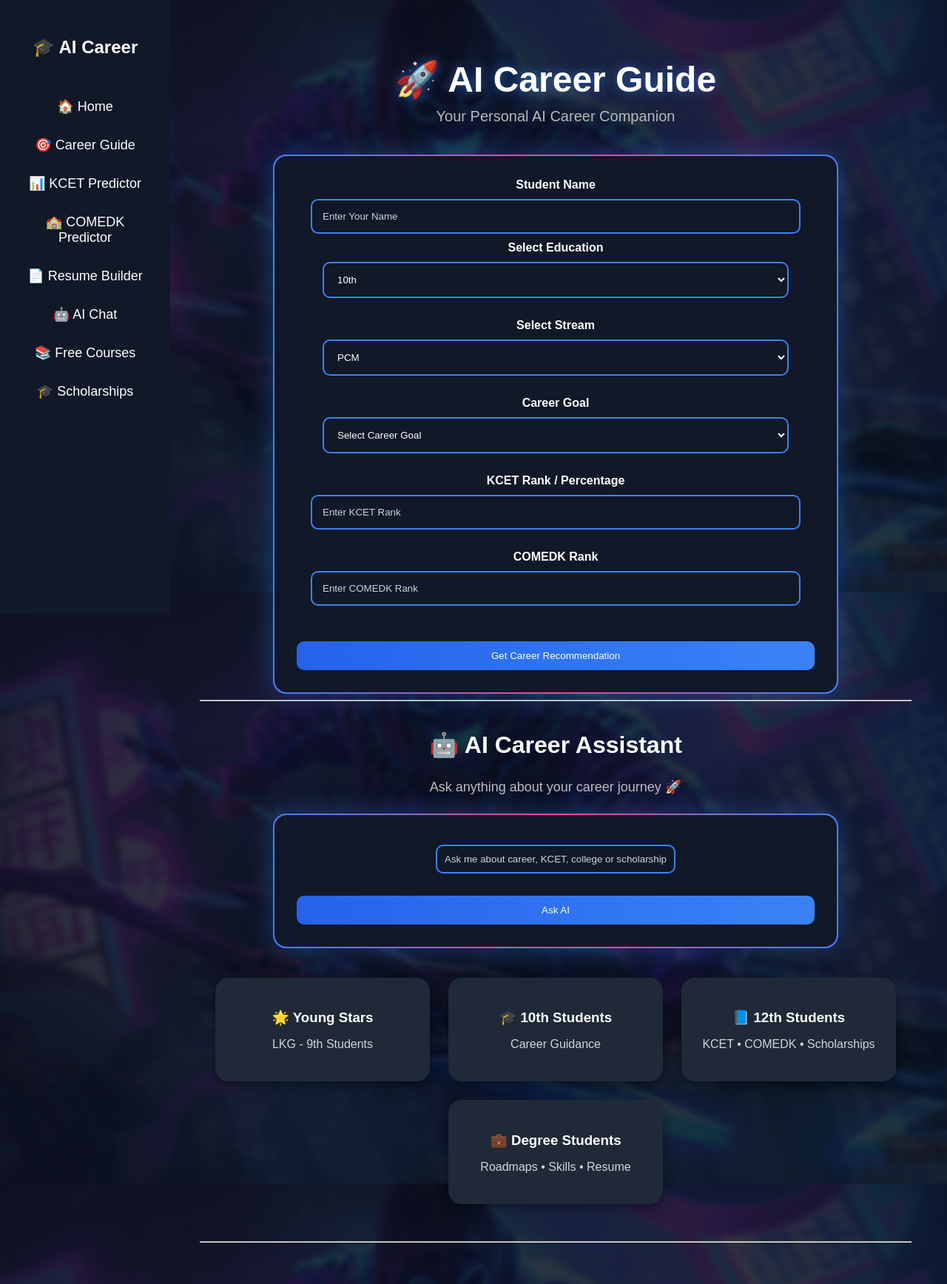
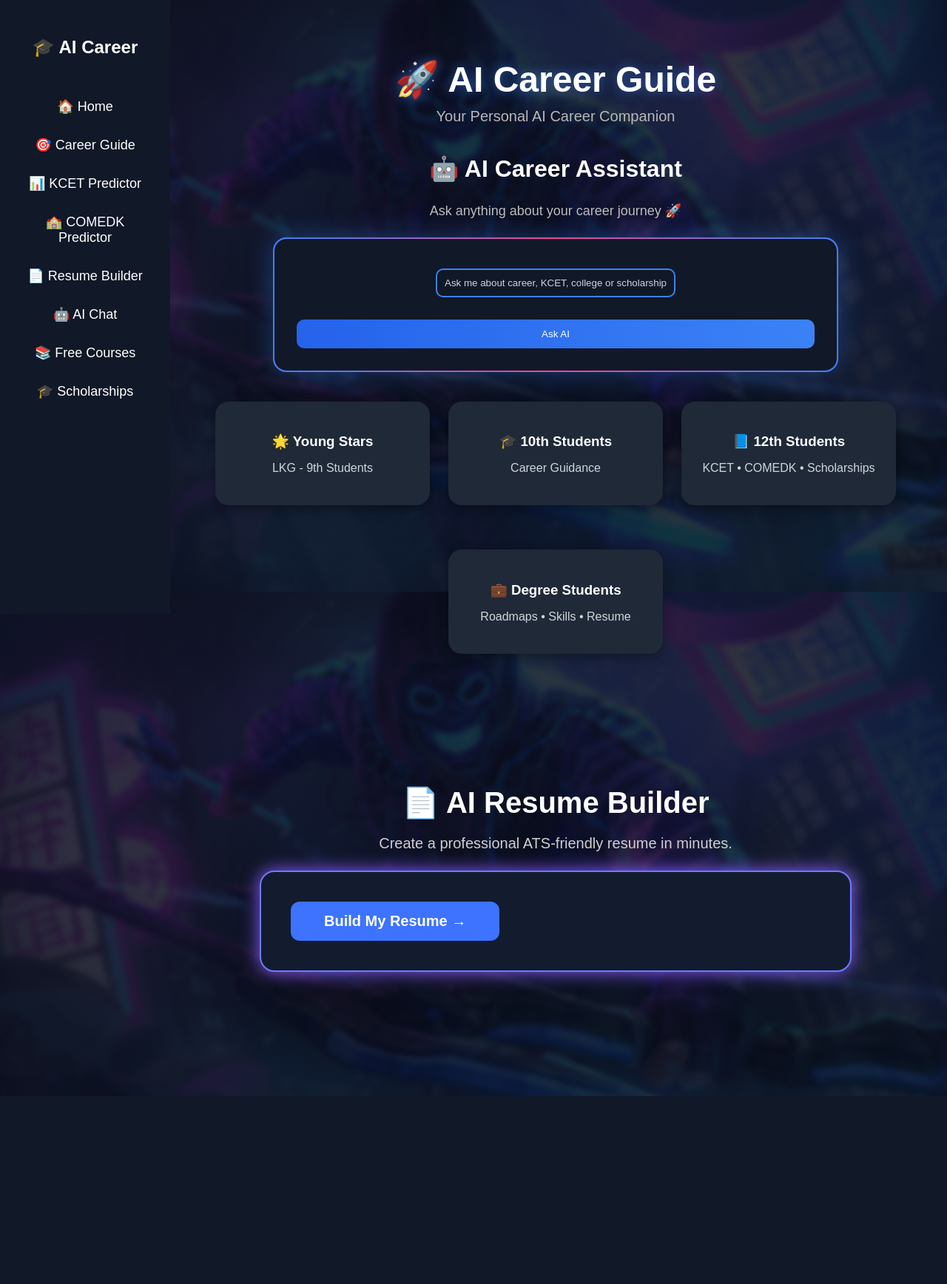
Before and after one commit to shanthamurthykr/AI-Career-Guide, a Flask app: page / in a window 1280 px wide. Shown: the whole page at 74% size. After the commit the page ends 1482 px from the top, so only its background shows below. Run offline with Flask 3, Linux system fonts and the light colour scheme; some libraries are stand-ins or nearby versions.

Commit message:
Update homepage layout and resume builder section

```diff
--- a/static/style.css
+++ b/static/style.css
@@ -630,3 +630,52 @@
 .card-link:hover {
     text-decoration: none;
 }
+
+.resume-section{
+    text-align:center;
+    margin:70px auto;
+}
+
+.resume-section h2{
+    color:white;
+    font-size:40px;
+    margin-bottom:10px;
+}
+
+.resume-section p{
+    color:#cfcfcf;
+    font-size:20px;
+    margin-bottom:25px;
+}
+
+.resume-box{
+    width:800px;
+    margin:auto;
+    background:#131b2f;
+    border:2px solid #6d7cff;
+    border-radius:20px;
+    padding:40px;
+    box-shadow:0 0 25px #8a5cff;
+}
+
+.resume-btn{
+    display:inline-block;
+    padding:15px 45px;
+    border-radius:12px;
+    background:#3d73ff;
+    color:white;
+    font-size:20px;
+    text-decoration:none;
+    font-weight:bold;
+}
+
+.resume-btn:hover{
+    background:#5b89ff;
+}
+
+.degree-card{
+    display:flex;
+    justify-content:center;
+    margin-top:35px;
+    margin-bottom:50px;
+}
--- a/templates/index.html
+++ b/templates/index.html
@@ -1,4 +1,3 @@
-
 <!DOCTYPE html>
 <html>
 <head>
@@ -42,77 +41,6 @@
 
 </div>
 
-<form method="post">
-
-<label>Student Name</label><br>
-<input type="text" name="name"
-placeholder="Enter Your Name">
-
-<label>Select Education</label><br>
-
-<select name="education">
-
-<option>10th</option>
-
-<option>2nd PUC</option>
-
-<option>Degree</option>
-
-</select>
-
-<br><br>
-
-<label>Select Stream</label><br>
-
-<select name="stream">
-
-<option>PCM</option>
-
-<option>PCB</option>
-
-<option>Commerce</option>
-
-<option>Arts</option>
-
-</select>
-
-<br><br>
-
-<label>Career Goal</label><br>
-
-<select name="career_goal">
-
-    <option value="">Select Career Goal</option>
-
-    <option value="AI Engineer">AI Engineer</option>
-
-    <option value="Software Engineer">Software Engineer</option>
-
-    <option value="Data Scientist">Data Scientist</option>
-
-</select>
-
-<br><br>
-
-
-<label>KCET Rank / Percentage</label><br>
-
-<input type="text" name="rank" placeholder="Enter KCET Rank">
-
-<br><br>
-
-<label>COMEDK Rank</label><br>
-
-<input type="text" name="comedk_rank" placeholder="Enter COMEDK Rank">
-
-<br><br>
-
-
-<button type="submit">Get Career Recommendation</button>
-
-</form>
-<hr>
-
 <h2 class="chat-title">🤖 AI Career Assistant</h2>
 
 <p class="chat-subtitle">
@@ -153,129 +81,101 @@
         </div>
     </a>
 
+<div class="degree-card">
     <a href="/degree" class="card-link">
         <div class="card">
             <h3>💼 Degree Students</h3>
             <p>Roadmaps • Skills • Resume</p>
         </div>
     </a>
-
 </div>
-{% if user_message %}
-<div class="chat user">
-    <b>🙋 You:</b><br>
-    {{ user_message }}
-</div>
-{% endif %}
-
-{% if bot_reply %}
-<div class="chat ai">
-    <b>🤖 AI:</b><br>
-    <pre>{{ bot_reply }}</pre>
-</div>
-{% endif %}
-
-<hr>
-{% if student_name %}
-<h2>Welcome, {{ student_name }} 🙋‍♂️</h2>
-{% endif %}
-
-{% if percentage %}
-<h3>📊 Percentage: {{ percentage }}%</h3>
-{% endif %}
 
 
-{% if recommendations %}
-<h2>👉Recommended Courses</h2>
+<section class="resume-section">
 
-<div class="result-box">
-    <ul>
-        {% for course in recommendations %}
-            <li>{{ course }}</li>
-        {% endfor %}
-    </ul>
-</div>
+    <h2>📄 AI Resume Builder</h2>
 
-{% endif %}
+    <p>Create a professional ATS-friendly resume in minutes.</p>
 
+    <div class="resume-box">
 
-{% if skill_recommendations %}
-
-<h2>💻 Recommended Skills</h2>
-
-<div class="chat">
-
-    <ul>
-
-        {% for skill in skill_recommendations %}
-
-            <li>{{ skill }}</li>
-
-        {% endfor %}
-
-    </ul>
+        <a href="/resume" class="resume-btn">
+            Build My Resume →
+        </a>
 
     </div>
 
+</section>
+
+</div>
+{% if bot_reply %}
+
+<div class="result-box">
+
+    <h2>🤖 AI Career Assistant</h2>
+
+    <p>
+        <b>🙋 You:</b><br>
+        {{ user_message }}
+    </p>
+
+    <p>
+        <b>🤖 AI:</b><br>
+        {{ bot_reply }}
+    </p>
+
+    {% if percentage %}
+    <h4>📊 Percentage</h4>
+    <p>{{ percentage }}%</p>
     {% endif %}
 
+    {% if recommendations %}
+    <h4>🎯 Career Recommendations</h4>
+    <ul>
+        {% for career in recommendations %}
+        <li>{{ career }}</li>
+        {% endfor %}
+    </ul>
+    {% endif %}
+
+    {% if skill_recommendations %}
+    <h4>🛠 Skills to Learn</h4>
+    <ul>
+        {% for skill in skill_recommendations %}
+        <li>{{ skill }}</li>
+        {% endfor %}
+    </ul>
+    {% endif %}
 
     {% if colleges %}
-<h2>🏫 KCET College Suggestions</h2>
-
-<div class="result-box">
+    <h4>🏫 KCET Colleges</h4>
     <ul>
         {% for college in colleges %}
         <li>{{ college }}</li>
         {% endfor %}
     </ul>
-</div>
     {% endif %}
 
     {% if comedk_colleges %}
-
-<h2>🏫 COMEDK College Suggestions</h2>
-
-<div class="result-box">
-
+    <h4>🏫 COMEDK Colleges</h4>
     <ul>
         {% for college in comedk_colleges %}
         <li>{{ college }}</li>
         {% endfor %}
     </ul>
-
-</div>
-
     {% endif %}
 
     {% if roadmap %}
-
-<hr>
-
-<h2>🗺️ AI Career Roadmap</h2>
-
-<div class="result-box">
-
+    <h4>🗺 Career Roadmap</h4>
     <ol>
-
         {% for step in roadmap %}
-
         <li>{{ step }}</li>
-
         {% endfor %}
-
     </ol>
-
-</div>
-
     {% endif %}
 
     {% if free_courses %}
-
-<h2>📚 Free Courses</h2>
-
-<div class="result-box">
-
+    <h4>📚 Free Courses</h4>
     <ul>
         {% for course in free_courses %}
         <li>
@@ -285,23 +185,20 @@
         </li>
         {% endfor %}
     </ul>
+    {% endif %}
+
+    {% if scholarships %}
+    <h4>🎓 Scholarships</h4>
+    <ul>
+        {% for scholarship in scholarships %}
+        <li>{{ scholarship }}</li>
+        {% endfor %}
+    </ul>
+    {% endif %}
 
 </div>
 
 {% endif %}
 
-
-{% if scholarships %}
-<h2>🎓 Available Scholarships</h2>
-
-<div class="result-box">
-    <ul>
-        {% for scholarship in scholarships %}
-            <li>{{ scholarship }}</li>
-        {% endfor %}
-    </ul>
-</div>
-{% endif %}
-
 </body>
 </html>
```
Lines whose indentation alone changed are shown as unchanged.
